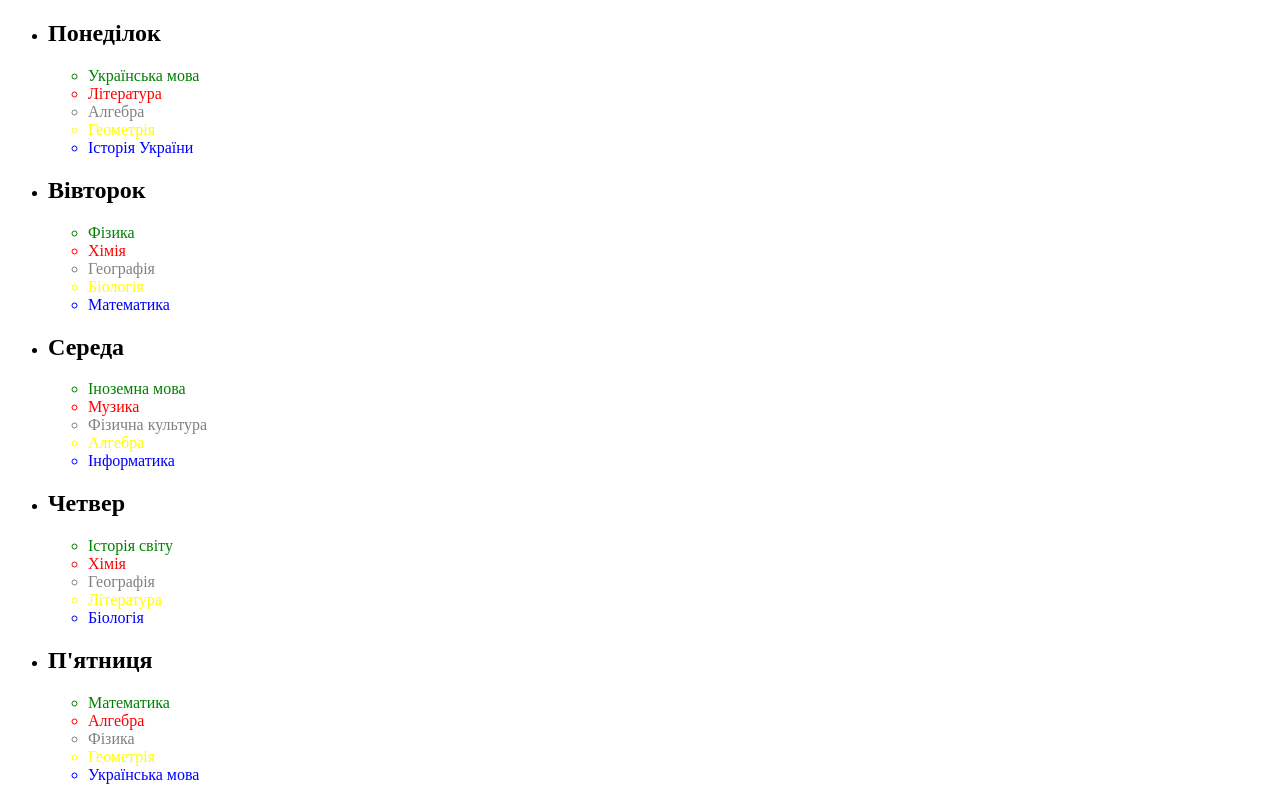
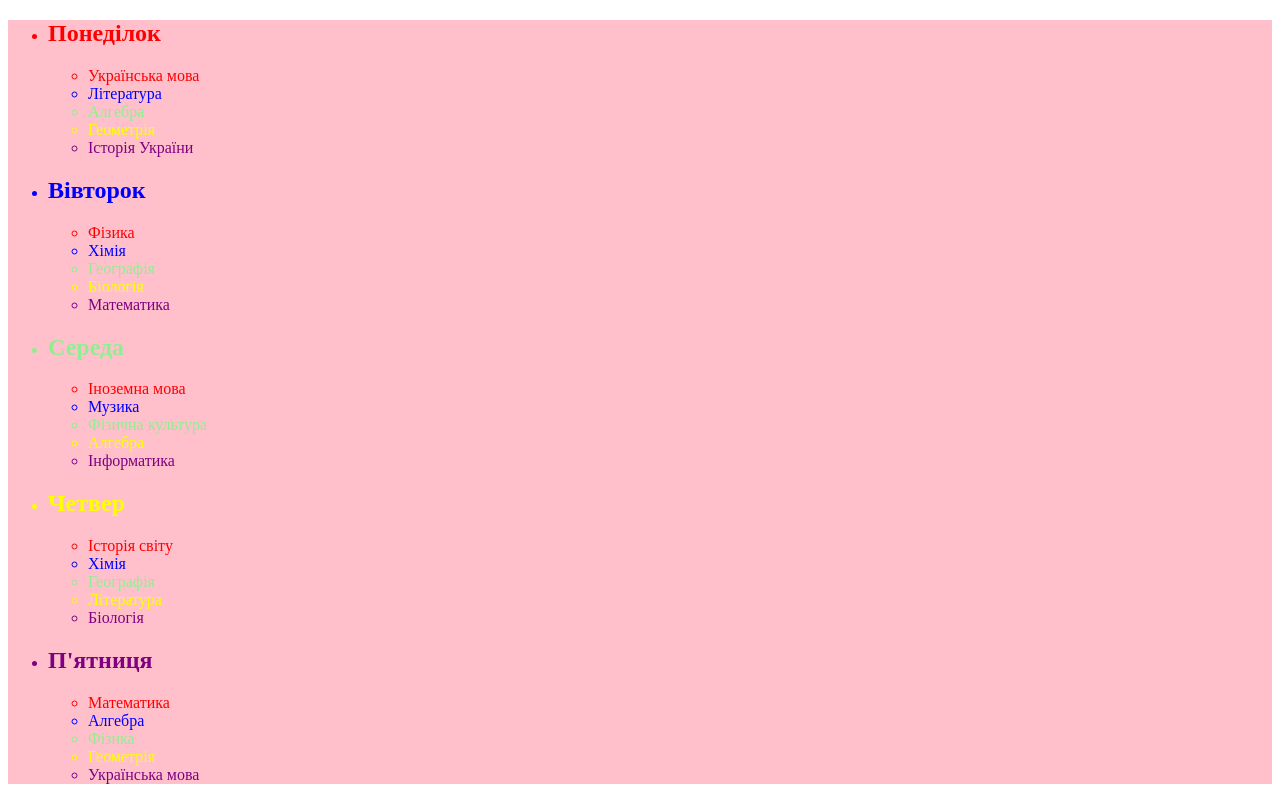
Before and after one commit to Blan-crypto/HW-8, a plain HTML site: page indexx.html in a window 1280 px wide. Drawn offline with Linux system fonts and the light colour scheme.

Commit message:
first commit

```diff
--- a/index1.html
+++ b/indexx.html
@@ -4,12 +4,12 @@
     <meta charset="UTF-8">
     <meta name="viewport" content="width=device-width, initial-scale=1.0">
     <title>Списки уроків</title>
-    <link href="style1.css" rel="stylesheet" />
+    <link href="stylee.css" rel="stylesheet" />
 </head>
 <body>
     <div>
         <ul>
-            <li class="monday">
+            <li>
                 <h2>Понеділок</h2>
                 <ul>
                     <li>Українська мова</li>
@@ -19,7 +19,7 @@
                     <li>Історія України</li>
                 </ul>
             </li>
-            <li class="tuesday">
+            <li>
                 <h2>Вівторок</h2>
                 <ul>
                     <li>Фізика</li>
@@ -29,7 +29,7 @@
                     <li>Математика</li>
                 </ul>
             </li>
-            <li class="wednesday">
+            <li>
                 <h2>Середа</h2>
                 <ul>
                     <li>Іноземна мова</li>
@@ -39,7 +39,7 @@
                     <li>Інформатика</li>
                 </ul>
             </li>
-            <li class="thursday">
+            <li>
                 <h2>Четвер</h2>
                 <ul>
                     <li>Історія світу</li>
@@ -49,7 +49,7 @@
                     <li>Біологія</li>
                 </ul>
             </li>
-            <li class="friday">
+            <li>
                 <h2>П'ятниця</h2>
                 <ul>
                     <li>Математика</li>
--- a/style1.css
+++ /dev/null
@@ -1,95 +0,0 @@
-.monday ul li:nth-child(1) {
-    color: green;
-}
-.monday ul li:nth-child(2) {
-    color: red;
-}
-.monday ul li:nth-child(3) {
-    color: grey;
-}
-.monday ul li:nth-child(4) {
-    color: yellow;
-}
-.monday ul li:nth-child(5) {
-    color: blue;
-}
-.tuesday ul li:nth-child(1) {
-    color: green;
-}
-.tuesday ul li:nth-child(2) {
-    color: red;
-}
-.tuesday ul li:nth-child(3) {
-    color: grey;
-}
-.tuesday ul li:nth-child(4) {
-    color: yellow;
-}
-.tuesday ul li:nth-child(5) {
-    color: blue;
-}
-.wednesday ul li:nth-child(1) {
-    color: green;
-}
-.wednesday ul li:nth-child(2) {
-    color: red;
-}
-.wednesday ul li:nth-child(3) {
-    color: grey;
-}
-.wednesday ul li:nth-child(4) {
-    color: yellow;
-}
-.wednesday ul li:nth-child(5) {
-    color: blue;
-}
-.thursday ul li:nth-child(1) {
-    color: green;
-}
-.thursday ul li:nth-child(2) {
-    color: red;
-}
-.thursday ul li:nth-child(3) {
-    color: grey;
-}
-.thursday ul li:nth-child(4) {
-    color: yellow;
-}
-.thursday ul li:nth-child(5) {
-    color: blue;
-}
-.friday ul li:nth-child(1) {
-    color: green;
-}
-.friday ul li:nth-child(2) {
-    color: red;
-}
-.friday ul li:nth-child(3) {
-    color: grey;
-}
-.friday ul li:nth-child(4) {
-    color: yellow;
-}
-.friday ul li:nth-child(5) {
-    color: blue;
-}
-.monday ul li:hover{
-    color: black;
-    background-color: pink;
-}
-.tuesday ul li:hover{
-    color: black;
-    background-color: pink;
-}
-.wednesday ul li:hover{
-    color: black;
-    background-color: pink;
-}
-.thursday ul li:hover{
-    color: black;
-    background-color: pink;
-}
-.friday ul li:hover{
-    color: black;
-    background-color: pink;
-}
--- /dev/null
+++ b/stylee.css
@@ -0,0 +1,86 @@
+div {
+    background-color: pink;
+}
+ul>li:hover {
+    background-color: rosybrown;
+}
+
+ul:first-of-type>li:nth-child(1) {
+    color: blue;
+}
+ul:first-of-type>li:nth-child(2) {
+    color: lightgreen;
+}
+ul:first-of-type>li:nth-child(3) {
+    color: orange;
+}
+ul:first-of-type>li:nth-child(4) {
+    color: yellow;
+}
+ul:first-of-type>li:nth-child(5) {
+    color: brown;
+}
+
+ul:nth-of-type(2)>li:nth-child(1) {
+    color: red;
+}
+ul:nth-of-type(2)>li:nth-child(2) {
+    color: blue;
+}
+ul:nth-of-type(2)>li:nth-child(3) {
+    color: lightgreen;
+}
+ul:nth-of-type(2)>li:nth-child(4) {
+    color: orange;
+}
+ul:nth-of-type(2)>li:nth-child(5) {
+    color: yellow;
+}
+
+ul:nth-of-type(3)>li:nth-child(1) {
+    color: red;
+}
+ul:nth-of-type(3)>li:nth-child(2) {
+    color: blue;
+}
+ul:nth-of-type(3)>li:nth-child(3) {
+    color: lightgreen;
+}
+ul:nth-of-type(3)>li:nth-child(4) {
+    color: yellow;
+}
+ul:nth-of-type(3)>li:nth-child(5) {
+    color: purple;
+}
+
+ul:nth-of-type(4)>li:nth-child(1) {
+    color: red;
+}
+ul:nth-of-type(4)>li:nth-child(2) {
+    color: blue;
+}
+ul:nth-of-type(4)>li:nth-child(3) {
+    color: lightgreen;
+}
+ul:nth-of-type(4)>li:nth-child(4) {
+    color: yellow;
+}
+ul:nth-of-type(4)>li:nth-child(5) {
+    color: purple;
+}
+
+ul:last-of-type>li:nth-child(1) {
+    color: red;
+}
+ul:last-of-type>li:nth-child(2) {
+    color: blue;
+}
+ul:last-of-type>li:nth-child(3) {
+    color: lightgreen;
+}
+ul:last-of-type>li:nth-child(4) {
+    color: yellow;
+}
+ul:last-of-type>li:nth-child(5) {
+    color: purple;
+}
```
